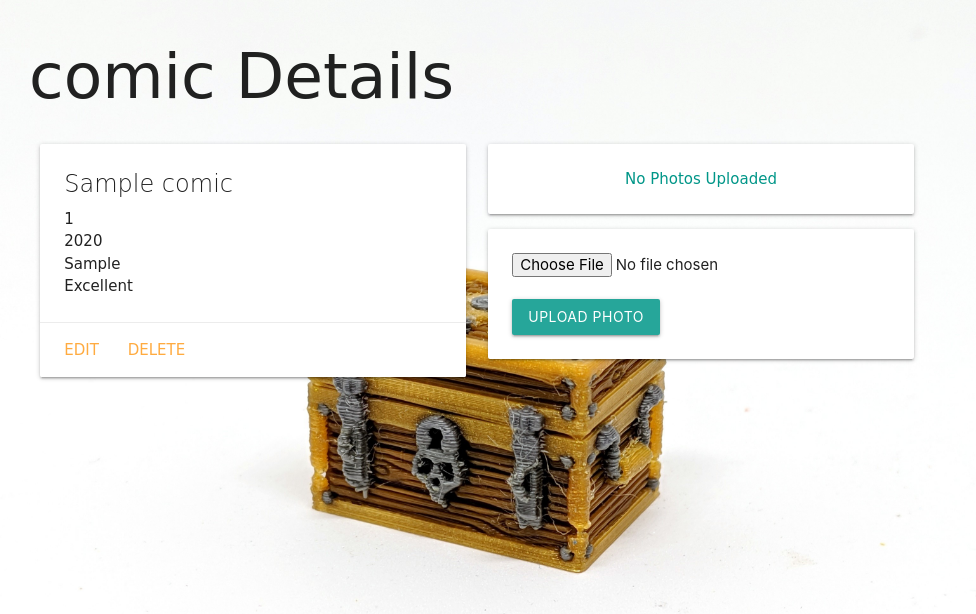
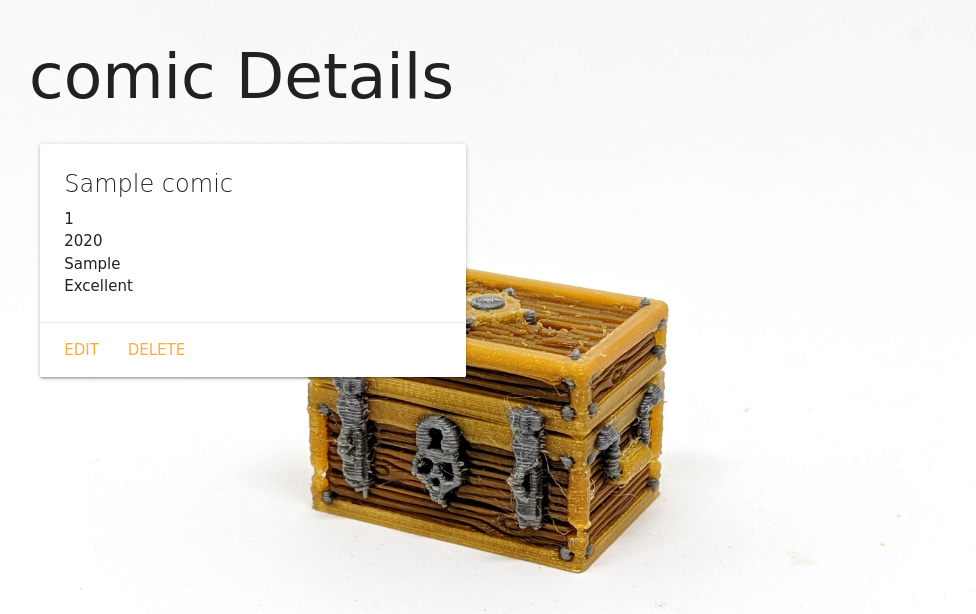
Before and after one commit to rayplaza/junkie, a Django app: page /comics/1/ in a window 1280 px wide. Shown: the part 64-678 px from the top of the page, without its empty margins (163-1139 px from the left). Run offline with Django 3.2, Linux system fonts and the light colour scheme; a user stored in the database is signed in; tables that the repository leaves empty hold one stand-in row (values such as "Sample post"); some web fonts are replaced.

Commit message:
slight html tweaks

```diff
--- a/main_app/templates/main_app/comic__confirm_delete.html
+++ b/main_app/templates/main_app/comic__confirm_delete.html
@@ -1,7 +1,7 @@
 {% extends 'base.html' %}
 {% block content %}
   <h1>Delete Comic</h1>
-  <h4>Are you sure you want to delete <span class="teal-text">{{ object.name }}</span>?</h4>
+  <h4>Are you sure you want to delete <span class="teal-text">{{ object.comic_name }}</span>?</h4>
   <form action="" method="POST">
     {% csrf_token %}
     <input type="submit" value="Delete!" class="btn">
--- a/main_app/templates/main_app/comic_detail.html
+++ b/main_app/templates/main_app/comic_detail.html
@@ -18,18 +18,5 @@
       </div>
     </div>
   </div>
-  <div class="col s6 col-offset-3">
-    {% for photo in comic.photo_set.all %}
-      <img class="responsive-img card-panel" src="{{photo.url}}">
-    {% empty %}
-      <div class="card-panel teal-text center-align">No Photos Uploaded</div>
-    {% endfor %}
-    <form action="{% url 'add_photo' comic.id %}" enctype="multipart/form-data" method="POST" class="card-panel">
-      {% csrf_token %}
-      <input type="file" name="photo-file">
-      <br><br>
-      <input type="submit" class="btn" value="Upload Photo">
-    </form>
-  </div>
 </div>
 {% endblock %}
--- a/main_app/templates/main_app/comic_form.html
+++ b/main_app/templates/main_app/comic_form.html
@@ -1,7 +1,7 @@
 {% extends 'base.html' %}
 {% block content %}
   {% if object %}
-    <h1>Edit <span class="teal-text">{{object.name}}</span></h1>
+    <h1>Edit <span class="teal-text">{{object.comic_name}}</span></h1>
   {% else %}
     <h1>Add Comic</h1>
   {% endif %}
```
